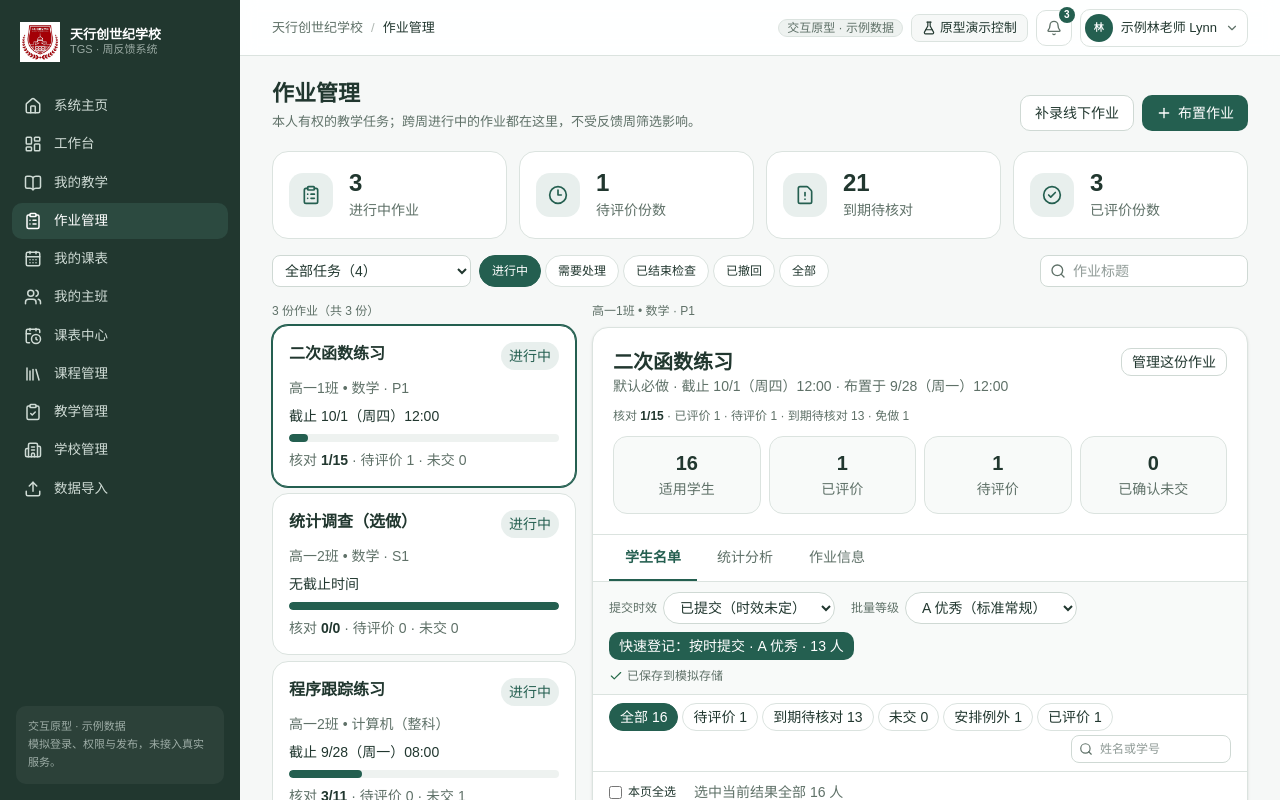
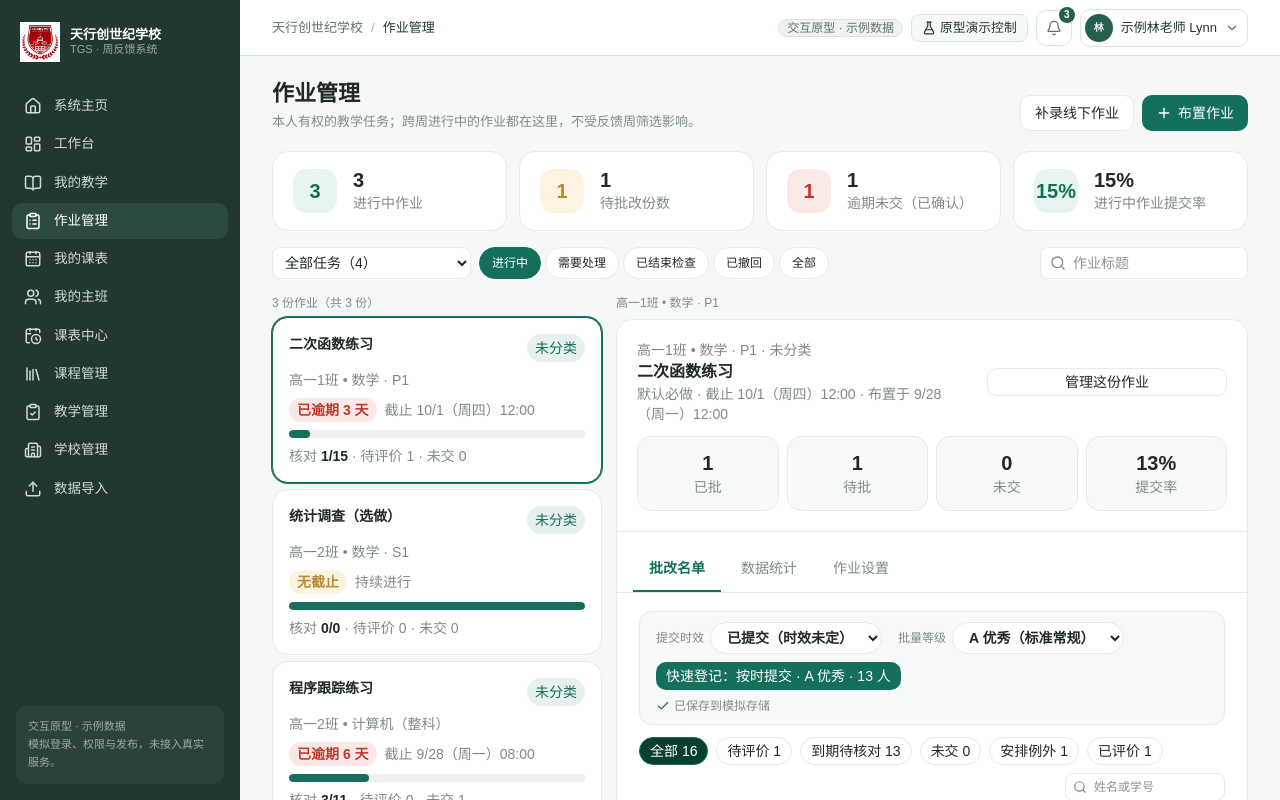
Before and after one commit to codeandroad/wfb-v3, a Next.js app: page /homework in a window 1280 px wide. Shown: the top 800 px of the page. Built offline with nearby package versions, Linux system fonts and the light colour scheme; a web font is replaced by a local one.

Commit message:
Refine homework template styling and inline editor with consistent typography

```diff
--- a/app/globals.css
+++ b/app/globals.css
@@ -11,6 +11,52 @@
 }
 
 @custom-variant dark (&:is(.dark *));
+
+.homework-cockpit {
+  --primary: #14705a;
+  --primary-foreground: #fff;
+  --background: #f3f6f5;
+  --card: #fff;
+  --card-foreground: #1f2a26;
+  --foreground: #1f2a26;
+  --muted: #eef1f0;
+  --muted-foreground: #7d8b86;
+  --border: #e6ebe9;
+  --input: #e6ebe9;
+  --hw-dark: #0c3f33;
+  --hw-green: #e7f4ee;
+  --hw-amber: #b98a2f;
+  --hw-amber-bg: #fdf3e0;
+  --hw-red: #c0392b;
+  --hw-red-bg: #fbe9e7;
+  --hw-form-bg: #fffdf6;
+  --hw-form-border: #f0d9a8;
+  font-family: var(--font-sans);
+  font-size: 14px;
+  line-height: 1.5;
+  color: var(--foreground);
+}
+.homework-cockpit .hw-review { box-shadow: none; }
+.homework-cockpit .hw-stat-icon { background: var(--hw-green); color: var(--primary); }
+.homework-cockpit .hw-amber { background: var(--hw-amber-bg); color: var(--hw-amber); }
+.homework-cockpit .hw-red { background: var(--hw-red-bg); color: var(--hw-red); }
+.homework-cockpit .hw-submitted { background: var(--hw-green); color: var(--primary); border-color: color-mix(in srgb, var(--primary) 25%, var(--card)); }
+.homework-cockpit .hw-late { background: var(--hw-amber-bg); color: var(--hw-amber); border-color: var(--hw-form-border); }
+.homework-cockpit .hw-missing { background: var(--hw-red-bg); color: var(--hw-red); border-color: color-mix(in srgb, var(--hw-red) 25%, var(--card)); }
+.homework-cockpit .hw-manage { background: var(--hw-form-bg); border: 1px solid var(--hw-form-border); border-radius: 12px; padding: 16px; margin: 12px 22px 0; }
+.homework-cockpit .hw-manage input, .homework-cockpit .hw-manage textarea, .homework-cockpit .hw-manage select { background: var(--card); color: var(--foreground); border: 1px solid var(--border); border-radius: 8px; padding: 8px 10px; min-width: 0; width: 100%; }
+.homework-cockpit .hw-review > div[role='group'] { margin-top: 14px; }
+.homework-cockpit .hw-roster { padding: 18px 22px; }
+.homework-cockpit .hw-roster section[aria-label='批量处理'] { border: 1px solid var(--border); border-radius: 12px; margin-bottom: 12px; }
+.homework-cockpit .hw-roster [aria-label='结果筛选'] { padding: 0 0 12px; border: 0; gap: 8px; }
+.homework-cockpit .hw-roster [aria-label='结果筛选'] button[aria-pressed='true'] { background: var(--hw-dark); }
+.homework-cockpit .hw-roster > ul > li { padding: 12px 6px; }
+.homework-cockpit .hw-roster select { font-weight: 600; }
+.homework-cockpit .hw-roster input[type='checkbox'] { accent-color: var(--primary); }
+@media (max-width: 640px) {
+  .homework-cockpit .hw-roster { padding: 12px; }
+  .homework-cockpit .hw-manage { margin-inline: 12px; }
+}
 
 @theme inline {
   --color-background: var(--background);
--- a/components/mt/homework-center.tsx
+++ b/components/mt/homework-center.tsx
@@ -79,7 +79,7 @@ export function HomeworkCenter() {
   const formTask: STask | undefined = tasks.find((t) => t.id === assignTask)
 
   return (
-    <div className="mx-auto w-full max-w-6xl">
+    <div className="homework-cockpit mx-auto w-full max-w-[1240px] font-sans">
       <PageHeader
         title="作业管理"
         desc="本人有权的教学任务；跨周进行中的作业都在这里，不受反馈周筛选影响。"
@@ -137,7 +137,7 @@ export function HomeworkCenter() {
         </label>
       </div>
 
-      <div className="grid gap-4 lg:grid-cols-[19rem_1fr]">
+      <div className="grid items-start gap-3.5 lg:grid-cols-[330px_minmax(0,1fr)]">
         <section aria-label="作业列表" className="flex flex-col gap-1.5">
           <p className="text-xs text-muted-foreground">
             {list.length} 份作业{status !== "all" ? `（共 ${mine.length} 份）` : ""}
--- a/components/mt/homework-dashboard.tsx
+++ b/components/mt/homework-dashboard.tsx
@@ -1,19 +1,20 @@
 "use client"
 
-import { ClipboardList, CircleCheck, Clock3, FileWarning } from "lucide-react"
-import { hwProgress, lifecycleOf } from "@/lib/mt/hw"
+import { effDeadline, hwState, hwProgress, lifecycleOf } from "@/lib/mt/hw"
 import { clockLabel, formalTaskName, taskById, type Assignment } from "@/lib/mt/model"
 
 export function HomeworkOverview({ assignments, nowTs }: { assignments: Assignment[]; nowTs: number }) {
   const active = assignments.filter(a => lifecycleOf(a) === "ACTIVE")
   const progress = active.map(a => hwProgress(a, nowTs))
+  const total = progress.reduce((n,p)=>n+p.E,0)
+  const submitted = progress.reduce((n,p)=>n+p.graded+p.noGrade+p.ungraded,0)
   const items = [
-    { label: "进行中作业", value: active.length, Icon: ClipboardList },
-    { label: "待评价份数", value: progress.reduce((n,p) => n+p.ungraded,0), Icon: Clock3 },
-    { label: "到期待核对", value: progress.reduce((n,p) => n+p.dueUnrecorded+p.suspected,0), Icon: FileWarning },
-    { label: "已评价份数", value: progress.reduce((n,p) => n+p.graded+p.noGrade,0), Icon: CircleCheck },
+    { label: "进行中作业", value: active.length },
+    { label: "待批改份数", value: progress.reduce((n,p) => n+p.ungraded,0) },
+    { label: "逾期未交（已确认）", value: active.reduce((n,a)=>n+a.recipients.filter(sid=>hwState(a,sid,nowTs)==='MISSING' && !!effDeadline(a,sid) && Date.parse(effDeadline(a,sid)!)<nowTs).length,0) },
+    { label: "进行中作业提交率", value: total ? `${Math.round(submitted/total*100)}%` : '—' },
   ]
-  return <section aria-label="作业概览" className="grid grid-cols-2 gap-3 lg:grid-cols-4">{items.map(({label,value,Icon}) => <div key={label} className="flex items-center gap-4 rounded-2xl border border-border bg-card p-4 text-card-foreground"><span className="flex size-11 shrink-0 items-center justify-center rounded-xl bg-primary/10 text-primary"><Icon className="size-5" aria-hidden /></span><div><strong className="block text-2xl leading-tight tabular-nums">{value}</strong><span className="text-sm text-muted-foreground">{label}</span></div></div>)}</section>
+  return <section aria-label="作业概览" className="grid grid-cols-2 gap-3 lg:grid-cols-4">{items.map(({label,value}, index) => <div key={label} className="flex items-center gap-4 rounded-2xl border border-border bg-card px-5 py-4 text-card-foreground"><span aria-hidden className={`hw-stat-icon flex size-11 shrink-0 items-center justify-center rounded-xl text-xl font-bold ${index === 1 ? 'hw-amber' : index === 2 ? 'hw-red' : ''}`}>{value}</span><div><strong className="block text-xl leading-tight tabular-nums">{value}</strong><span className="text-sm text-muted-foreground">{label}</span></div></div>)}</section>
 }
 
 export function HomeworkAssignmentCard({ a, active, nowTs, onClick }: { a: Assignment; active: boolean; nowTs: number; onClick: () => void }) {
@@ -22,9 +23,9 @@ export function HomeworkAssignmentCard({ a, active, nowTs, onClick }: { a: Assig
   const life = lifecycleOf(a)
   const percent = p.E ? Math.round(p.checked / p.E * 100) : 100
   return <button type="button" aria-pressed={active} onClick={onClick} className={`flex w-full flex-col gap-2 rounded-2xl border bg-card p-4 text-left text-card-foreground transition-colors ${active ? "border-primary ring-1 ring-primary" : "border-border hover:border-primary/50"}`}>
-    <span className="flex w-full items-start justify-between gap-2"><strong className="text-base">{a.title}</strong><span className="shrink-0 rounded-full bg-primary/10 px-2 py-1 text-sm text-primary">{life === "ACTIVE" ? "进行中" : life === "CLOSED" ? "已结束" : "已撤回"}</span></span>
+    <span className="flex w-full items-start justify-between gap-2"><strong className="text-sm">{a.title}</strong><span className="shrink-0 rounded-full bg-primary/10 px-2 py-1 text-sm text-primary">{life === "ACTIVE" ? (a.category ?? "未分类") : life === "CLOSED" ? "已结束" : "已撤回"}</span></span>
     <span className="text-sm text-muted-foreground">{task ? formalTaskName(task) : "教学任务"}</span>
-    <span className="text-sm">{a.deadline ? `截止 ${clockLabel(a.deadline)}` : "无截止时间"}</span>
+    <span className="flex flex-wrap items-center justify-between gap-2 text-sm"><span className={`rounded-full px-2 py-0.5 font-semibold ${a.deadline && Date.parse(a.deadline) < nowTs ? 'hw-red' : 'hw-amber'}`}>{life !== 'ACTIVE' ? '已归档' : !a.deadline ? '无截止' : Date.parse(a.deadline) < nowTs ? `已逾期 ${Math.ceil((nowTs-Date.parse(a.deadline))/86400000)} 天` : `${Math.ceil((Date.parse(a.deadline)-nowTs)/86400000)} 天后截止`}</span><span className="text-muted-foreground">{a.deadline ? `截止 ${clockLabel(a.deadline)}` : '持续进行'}</span></span>
     <span role="progressbar" aria-label="核对进度" aria-valuenow={percent} aria-valuemin={0} aria-valuemax={100} className="h-2 w-full overflow-hidden rounded-full bg-muted"><span className="block h-full rounded-full bg-primary" style={{width:`${percent}%`}} /></span>
     <span className="text-sm text-muted-foreground">核对 <b className="text-foreground">{p.checked}/{p.E}</b> · 待评价 {p.ungraded} · 未交 {p.missing}</span>
   </button>
@@ -32,7 +33,7 @@ export function HomeworkAssignmentCard({ a, active, nowTs, onClick }: { a: Assig
 
 export function HomeworkMetrics({ a, nowTs }: { a: Assignment; nowTs: number }) {
   const p = hwProgress(a, nowTs)
-  return <div className="grid grid-cols-2 gap-2 sm:grid-cols-4">{[["适用学生",a.recipients.length],["已评价",p.graded+p.noGrade],["待评价",p.ungraded],["已确认未交",p.missing]].map(([label,value]) => <div key={label} className="rounded-xl border border-border bg-muted/40 px-2 py-3 text-center"><strong className="block text-xl tabular-nums">{value}</strong><span className="text-sm text-muted-foreground">{label}</span></div>)}</div>
+  return <div className="grid grid-cols-2 gap-2 sm:grid-cols-4">{[["已批",p.graded+p.noGrade],["待批",p.ungraded],["未交",p.missing],["提交率",p.E ? `${Math.round((p.graded+p.noGrade+p.ungraded)/p.E*100)}%` : '—']].map(([label,value]) => <div key={label} className="rounded-xl border border-border bg-muted/40 px-2 py-3 text-center"><strong className="block text-xl tabular-nums">{value}</strong><span className="text-sm text-muted-foreground">{label}</span></div>)}</div>
 }
 
 export function HomeworkStatistics({ a, nowTs }: { a: Assignment; nowTs: number }) {
--- a/components/mt/homework.tsx
+++ b/components/mt/homework.tsx
@@ -33,6 +33,8 @@ import {
   addDays,
   clockLabel,
   dateOfClock,
+  formalTaskName,
+  taskById,
   fmtMD,
   homeroomName,
   membersOn,
@@ -70,7 +72,7 @@ function deadlineText(iso: string | null) {
  * 单条结果：侧栏、周反馈、学生抽屉共用同一控件与写入命令
  * ========================================================== */
 
-export function HwResultControls({ a, sid, showName }: { a: Assignment; sid: string; showName?: boolean }) {
+export function HwResultControls({ a, sid, showName, cockpit = false }: { a: Assignment; sid: string; showName?: boolean; cockpit?: boolean }) {
   const mt = useMt()
   const w = useHomeworkWriters()
   const [more, setMore] = useState(false)
@@ -110,7 +112,7 @@ export function HwResultControls({ a, sid, showName }: { a: Assignment; sid: str
             ) : null}
             <select
               aria-label={`${nameOf(sid)} 提交情况`}
-              className={sel}
+              className={`${sel} ${cockpit ? r?.submission === 'MISSING' ? 'hw-missing' : r?.submission === 'LATE' ? 'hw-late' : submitted ? 'hw-submitted' : '' : ''}`}
               disabled={!!block}
               value={subValue}
               onChange={(e) => {
@@ -137,7 +139,7 @@ export function HwResultControls({ a, sid, showName }: { a: Assignment; sid: str
             </select>
             <select
               aria-label={`${nameOf(sid)} 作业评价`}
-              className={sel}
+              className={`${sel} ${cockpit && r?.quality ? 'hw-submitted' : ''}`}
               disabled={!!block || !submitted || !rev}
               title={!submitted ? "登记提交后才能评价" : !rev ? "评价标准待核对" : undefined}
               value={qValue}
@@ -522,17 +524,19 @@ export function HwReview({
   const disabledWhy = !rev ? "这份作业的评价标准待核对，只能登记提交" : !lvl ? "请先选择等级" : ""
 
   return (
-    <Card className={cockpit ? "overflow-hidden rounded-2xl [&_select]:min-h-8 [&_select]:rounded-full [&_select]:px-3 [&_select]:text-sm [&_button]:text-sm" : "overflow-hidden"}>
-      <div className={cockpit ? "flex flex-col gap-3 border-b border-border p-5 [&_h3]:text-xl [&_p]:text-sm" : "flex flex-col gap-2 border-b border-border px-4 py-3"}>
-        <div className="flex flex-wrap items-start justify-between gap-2">
+    <Card className={cockpit ? "hw-review overflow-hidden rounded-2xl [&_select]:min-h-8 [&_select]:rounded-full [&_select]:px-3 [&_select]:text-sm [&_button]:text-sm" : "overflow-hidden"}>
+      <div className={cockpit ? "flex flex-col gap-3 border-b border-border p-5 [&_h3]:text-base [&_p]:text-sm" : "flex flex-col gap-2 border-b border-border px-4 py-3"}>
+        <div className={cockpit ? 'grid items-center gap-5 xl:grid-cols-[minmax(0,1fr)_240px]' : 'flex flex-wrap items-start justify-between gap-2'}>
           <div className="min-w-0">
+            {cockpit && <p className="text-muted-foreground">{taskById(a.taskId) ? formalTaskName(taskById(a.taskId)!) : '教学任务'} · {a.category ?? '未分类'}</p>}
             <h3 className="text-pretty font-semibold">{a.title}</h3>
             <p className="text-xs text-muted-foreground">
               默认{a.defaultRequirement === "REQUIRED" ? "必做" : "选做"} · 截止 {deadlineText(a.deadline)}
               {a.offline ? ` · 线下补录（原布置 ${fmtMD(dateOfClock(a.issuedAt))}）` : ` · 布置于 ${clockLabel(a.issuedAt)}`}
             </p>
+            {cockpit && a.instructions && <p className="mt-3 rounded-lg border border-border bg-muted/30 px-3 py-2 text-pretty leading-relaxed">{a.instructions}</p>}
           </div>
-          <div className="flex flex-wrap items-center gap-1.5">
+          <div className={cockpit ? 'flex flex-col gap-2 [&>button]:w-full' : 'flex flex-wrap items-center gap-1.5'}>
             {life !== "ACTIVE" ? <Badge tone="neutral">{LIFECYCLE_LABEL[life]}</Badge> : null}
             {manageHref ? (
               <Link href={manageHref} className="inline-flex h-7 items-center gap-1 rounded-lg border border-input bg-card px-2.5 text-xs hover:bg-muted">
@@ -546,14 +550,16 @@ export function HwReview({
             )}
           </div>
         </div>
-        <HwProgressLine a={a} />
-        {a.instructions ? <p className="rounded-lg bg-muted/40 p-3 text-pretty text-sm leading-relaxed">{a.instructions}</p> : null}
+        {!cockpit && <HwProgressLine a={a} />}
+        {!cockpit && a.instructions ? <p className="rounded-lg bg-muted/40 p-3 text-pretty text-sm leading-relaxed">{a.instructions}</p> : null}
         {cockpit && <HomeworkMetrics a={a} nowTs={nowTs} />}
       </div>
-      {cockpit && <div className="flex gap-1 border-b border-border px-4" role="group" aria-label="作业详情视图">{([{key:"roster",label:"学生名单"},{key:"stats",label:"统计分析"},{key:"info",label:"作业信息"}] as const).map(t => <button key={t.key} type="button" aria-pressed={view === t.key} onClick={() => setView(t.key)} className={`border-b-2 px-4 py-3 text-sm ${view === t.key ? "border-primary font-semibold text-primary" : "border-transparent text-muted-foreground"}`}>{t.label}</button>)}</div>}
-      {(manage || (cockpit && view === "info")) && !manageHref ? <ManagePanel a={a} onCopy={onCopy} /> : null}
+      {cockpit && manage && !manageHref && <ManagePanel editor a={a} onCopy={onCopy} onCancel={()=>setManage(false)} />}
+      {cockpit && <div className="flex gap-1 border-b border-border px-4" role="group" aria-label="作业详情视图">{([{key:"roster",label:"批改名单"},{key:"stats",label:"数据统计"},{key:"info",label:"作业设置"}] as const).map(t => <button key={t.key} type="button" aria-pressed={view === t.key} onClick={() => setView(t.key)} className={`border-b-2 px-4 py-3 text-sm ${view === t.key ? "border-primary font-semibold text-primary" : "border-transparent text-muted-foreground"}`}>{t.label}</button>)}</div>}
+      {!cockpit && manage && !manageHref ? <ManagePanel a={a} onCopy={onCopy} /> : null}
+      {cockpit && view === "info" && <ManagePanel a={a} onCopy={onCopy} />}
       {cockpit && view === "stats" && <HomeworkStatistics a={a} nowTs={nowTs} />}
-      <div hidden={cockpit && view !== "roster"}>
+      <div className={cockpit ? 'hw-roster' : undefined} hidden={cockpit && view !== "roster"}>
       {life === "WITHDRAWN" ? (
         <p className="border-b border-border px-4 py-2.5 text-xs text-muted-foreground">作业已撤回：结果保留可查，不能再登记或批量处理。</p>
       ) : (
@@ -667,7 +673,7 @@ export function HwReview({
           {picked.size ? (
             <>
               <span className="text-muted-foreground">
-                已选 {picked.size} 人{pickedHidden ? `（${pickedHidden} 人不在当前结果中）` : ""}
+                已选 {picked.size} 人{pickedHidden ? `���${pickedHidden} 人不在当前结果中）` : ""}
               </span>
               <Btn size="sm" variant="ghost" onClick={() => setPicked(new Set())}>
                 清空选择
@@ -702,7 +708,7 @@ export function HwReview({
                   {cockpit && <span aria-hidden className="flex size-9 shrink-0 items-center justify-center rounded-full bg-primary/10 font-semibold text-primary">{nameOf(sid)?.slice(0,1)}</span>}
                   <span>{nameOf(sid)}<span className="block text-sm text-muted-foreground">{homeroomName(studentById(sid)?.homeroom_id ?? "")}</span></span>
                 </span>
-                <HwResultControls a={a} sid={sid} />
+                <HwResultControls a={a} sid={sid} cockpit={cockpit} />
               </div>
             </li>
           ))}
@@ -714,11 +720,14 @@ export function HwReview({
   )
 }
 
-function ManagePanel({ a, onCopy }: { a: Assignment; onCopy?: (a: Assignment) => void }) {
+function ManagePanel({ a, onCopy, editor = false, onCancel }: { a: Assignment; onCopy?: (a: Assignment) => void; editor?: boolean; onCancel?: () => void }) {
   const mt = useMt()
   const w = useHomeworkWriters()
   const [msg, setMsg] = useState("")
   const [dl, setDl] = useState(toLocalInput(a.deadline))
+  const [title, setTitle] = useState(a.title)
+  const [instructions, setInstructions] = useState(a.instructions)
+  const [category, setCategory] = useState<NonNullable<Assignment['category']>>(a.category ?? '课后作业')
   const [addSel, setAddSel] = useState<Set<string>>(new Set())
   const [addDl, setAddDl] = useState("")
   const life = lifecycleOf(a)
@@ -729,7 +738,18 @@ function ManagePanel({ a, onCopy }: { a: Assignment; onCopy?: (a: Assignment) =>
   const say = (r: { ok: boolean; error?: string }, ok: string) => setMsg(r.ok ? ok : (r as { error: string }).error)
 
   return (
-    <div className="flex flex-col gap-3 border-b border-border bg-muted/30 px-4 py-3 text-xs">
+    <div className={editor ? "hw-manage flex flex-col gap-3 text-sm" : "flex flex-col gap-3 border-b border-border bg-muted/30 px-4 py-3 text-xs"}>
+      {editor && <form className="flex flex-col gap-3" onSubmit={e => { e.preventDefault(); w.updateDetails(a, {title, instructions, category, deadline: dl ? fromLocalInput(dl) : null}) }}>
+        <h4 className="font-semibold">管理这份作业</h4>
+        <div className="grid gap-3 sm:grid-cols-3">
+          <label className="flex flex-col gap-1 text-muted-foreground">作业标题<input required maxLength={120} value={title} onChange={e=>setTitle(e.target.value)} disabled={life==='WITHDRAWN'} /></label>
+          <label className="flex flex-col gap-1 text-muted-foreground">截止时间<input type="datetime-local" value={dl} onChange={e=>setDl(e.target.value)} disabled={life==='WITHDRAWN'} /></label>
+          <label className="flex flex-col gap-1 text-muted-foreground">作业类型<select value={category} onChange={e=>setCategory(e.target.value as NonNullable<Assignment['category']>)} disabled={life==='WITHDRAWN'}>{(['课后作业','课堂练习','模考','论文'] as const).map(v=><option key={v}>{v}</option>)}</select></label>
+        </div>
+        <label className="flex flex-col gap-1 text-muted-foreground">作业说明<textarea rows={2} maxLength={5000} value={instructions} onChange={e=>setInstructions(e.target.value)} disabled={life==='WITHDRAWN'} /></label>
+        <div className="flex flex-wrap items-center gap-2"><button type="submit" disabled={life==='WITHDRAWN'} className="rounded-lg bg-primary px-3 py-2 font-semibold text-primary-foreground disabled:opacity-50">保存修改</button><Btn size="sm" onClick={onCancel}>取消</Btn><Btn size="sm" variant="danger" disabled={life==='WITHDRAWN'} onClick={()=>{if(confirm('撤回这份作业？已有结果保留，但不能再登记。')) say(w.setLifecycle(a,'WITHDRAWN','撤回作业'),'已撤回')}}>撤回作业</Btn><SaveState scope={`hw:${a.id}`} compact /></div>
+      </form>}
+      <details open={!editor}><summary className={editor ? 'cursor-pointer text-muted-foreground' : 'hidden'}>更多设置与操作记录</summary>
       <div className="flex flex-wrap items-center gap-2">
         <label className="flex items-center gap-1.5">
           全班截止
@@ -848,6 +868,7 @@ function ManagePanel({ a, onCopy }: { a: Assignment; onCopy?: (a: Assignment) =>
           </ul>
         </details>
       ) : null}
+      </details>
     </div>
   )
 }
@@ -878,7 +899,7 @@ export function HomeworkPanel({ tw, focusId }: { tw: TaskWeek; focusId?: string
       <EmptyState
         icon={<ClipboardList className="size-7" />}
         title="本期没有需要评价的作业"
-        desc="本期应完成、往期未结与后续安排都为空。可在日卡或作业管理中布置。"
+        desc="本���应完成、往期未结与后续安排都为空。可在日卡或作业管理中布置。"
         action={
           <Link href={manageBase} className="text-sm text-primary underline-offset-2 hover:underline">
             前往作业管理
--- a/lib/mt/model.ts
+++ b/lib/mt/model.ts
@@ -226,7 +226,7 @@ export type VariantId = "BASE" | "ADJACENT_LESSONS" | "SEPARATED_LESSONS" | "MID
 
 export const VARIANTS: { id: VariantId; label: string; desc: string }[] = [
   { id: "BASE", label: "基线（第5周 · 9/30 18:00）", desc: "10个本人课次，56条已发生日记录" },
-  { id: "ADJACENT_LESSONS", label: "连堂：计算机周三第1+2节", desc: "课卡11张，日记录不翻倍" },
+  { id: "ADJACENT_LESSONS", label: "连堂：计算机周三第1+2节", desc: "课��11张，日记录不翻倍" },
   { id: "SEPARATED_LESSONS", label: "不连续：P1周一第3、5节", desc: "两张卡、各自时间" },
   { id: "MIDDAY_PARTIAL", label: "部分当天：连堂 + 9/30 08:45", desc: "第一课已结束、第二课未开始" },
 ]
@@ -1193,6 +1193,7 @@ export interface HwBatch {
   undone?: { restored: number; kept: number; at: string }
 }
 export interface Assignment {
+  category?: "课后作业" | "课堂练习" | "模考" | "论文"
   id: string
   taskId: string
   title: string
```
Also changed, not shown: lib/mt/store.tsx (+14 -0 lines).
